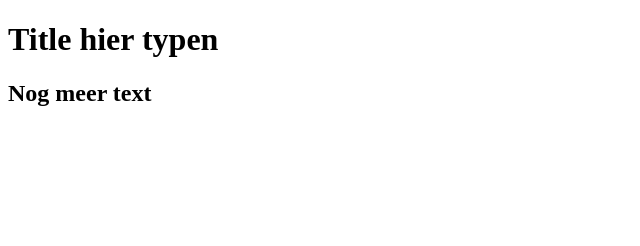
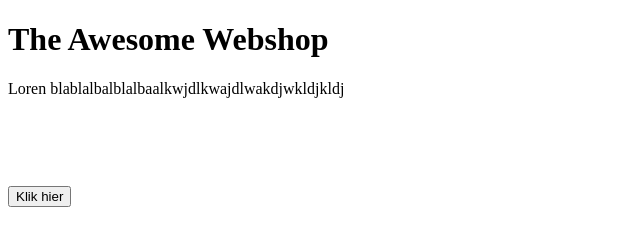
Before and after one commit to sealreth/DemoHTMLstatic, a plain HTML site: page index.html in a window 1280 px wide. Shown: the whole page, without its empty margins (0-640 px from the left). Drawn offline with Linux system fonts and the light colour scheme.

Commit message:
Added HTML lines

```diff
--- a/index.html
+++ b/index.html
@@ -4,9 +4,21 @@
     <meta charset="UTF-8">
     <meta name="viewport" content="width=device-width, initial-scale=1.0">
     <title>Document</title>
+    <script>
+        function fillinput(){
+            console.log("pressed");
+            document.getElementById("outputdiv").innerHTML = " This is in the div ";
+        }
+    </script>
 </head>
 <body>
-    <h1>Title hier typen</h1>
-    <h2>Nog meer text</h2>
+    <h1>The Awesome Webshop</h1>
+    <p>Loren blablalbalblalbaalkwjdlkwajdlwakdjwkldjkldj</p>
+    <br>
+    <br>
+    <br>
+    <br>
+    <input type="button" value="Klik hier" onclick="fillinput()">
+    <div id="outputdiv"></div>
 </body>
 </html>
```
